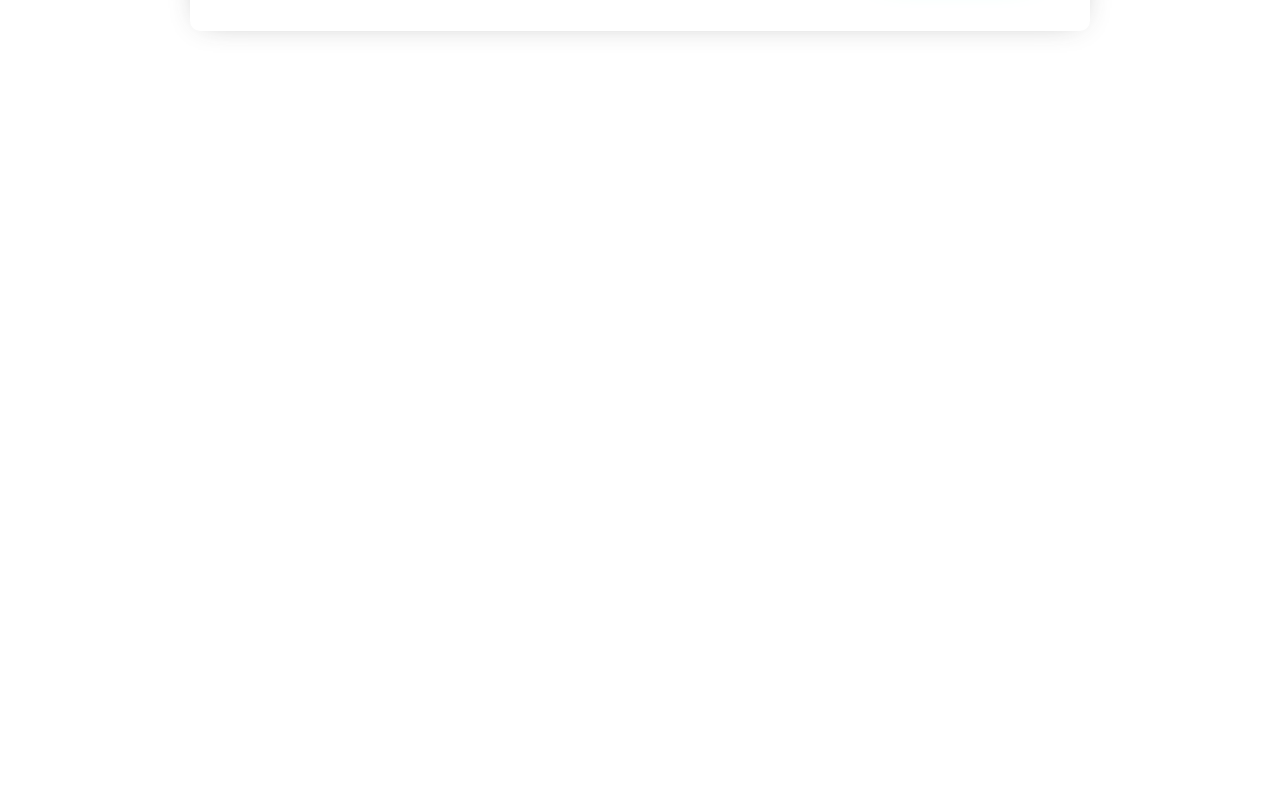
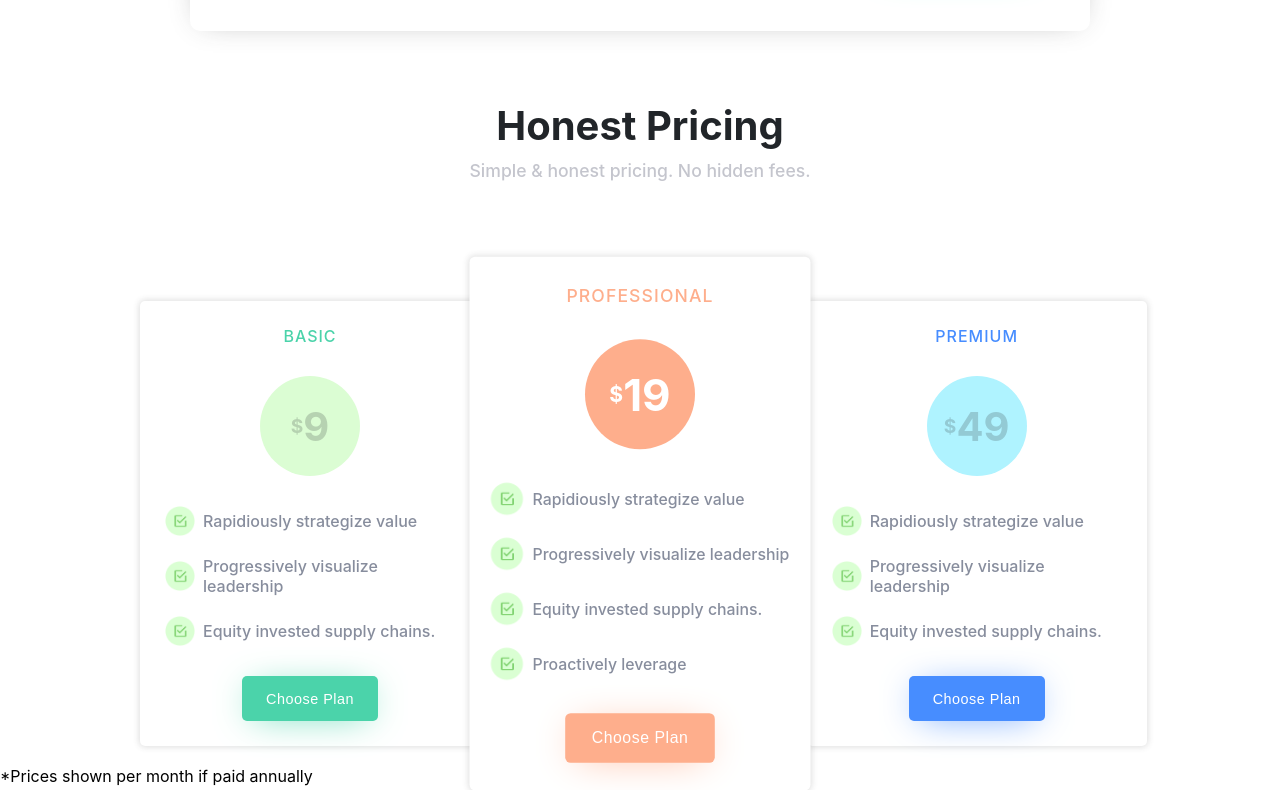
Before and after one commit to Kmonterohenriquez/insurance-app, a React (Create React App) app: page / in a window 1280 px wide. Shown: the part 4097-4887 px from the top of the page. Before the commit the page ends 4198 px from the top, so only its background shows below. Built offline with nearby package versions, Linux system fonts and the light colour scheme.

Commit message:
Pricing component is done

```diff
--- a/src/App.js
+++ b/src/App.js
@@ -7,6 +7,7 @@ import Plans from "./components/Plans/Plans";
 import Steps from "./components/Steps/Steps";
 import Quote from "./components/Quote/Quote";
 import Guarantee from "./components/Guarantee/Guarantee";
+import Pricing from "./components/Pricing/Pricing";
 
 function App() {
   return (
@@ -18,6 +19,7 @@ function App() {
       <Steps />
       <Quote />
       <Guarantee />
+      <Pricing />
     </div>
   );
 }
--- a/src/components/Pricing/Pricing.js
+++ b/src/components/Pricing/Pricing.js
@@ -1,61 +1,62 @@
 import React from "react";
 import "./Pricing.sass";
+import tick from '../../img/tick.png'
 const Pricing = () => {
   return (
     <div className="Pricing">
-      <h1>Honest Pricing</h1>
-      <p>Simple & honest pricing. No hidden fees.</p>
+      <h1 className="title">Honest Pricing</h1>
+      <p className="sub-title">Simple & honest pricing. No hidden fees.</p>
       <div className="Pricing-grid-container">
         <div className="box basic">
           <h1>Basic</h1>
           <div className="price-box">
-            <p>
+            <div className='circle'>
               <span>$</span> 9
-            </p>
+            </div>
             <div className="info">
-              <p>Rapidiously strategize value</p>
-              <p>Progressively visualize leadership</p>
-              <p>Equity invested supply chains.</p>
+              <p><img src={tick} alt="check mark"/> Rapidiously strategize value</p>
+              <p><img src={tick} alt="check mark"/> Progressively visualize leadership</p>
+              <p><img src={tick} alt="check mark"/> Equity invested supply chains.</p>
             </div>
           </div>
+          <button>Choose Plan</button>
         </div>
-        <button>Choose Plan</button>
 
         <div className="Pricing-grid-container">
           <div className="box professional">
             <h1>Professional</h1>
             <div className="price-box">
-              <p>
+              <div className="circle">
                 <span>$</span> 19
-              </p>
+              </div>
               <div className="info">
-                <p>Rapidiously strategize value</p>
-                <p>Progressively visualize leadership</p>
-                <p>Equity invested supply chains.</p>
-                <p>Proactively leverage</p>
+                <p><img src={tick} alt="check mark"/> Rapidiously strategize value</p>
+                <p><img src={tick} alt="check mark"/> Progressively visualize leadership</p>
+                <p><img src={tick} alt="check mark"/> Equity invested supply chains.</p>
+                <p><img src={tick} alt="check mark"/> Proactively leverage</p>
               </div>
             </div>
+            <button>Choose Plan</button>
           </div>
-          <button>Choose Plan</button>
         </div>
         <div className="Pricing-grid-container">
           <div className="box premium">
             <h1>Premium</h1>
             <div className="price-box">
-              <p>
+              <div className='circle'>
                 <span>$</span> 49
-              </p>
+              </div>
               <div className="info">
-                <p>Rapidiously strategize value</p>
-                <p>Progressively visualize leadership</p>
-                <p>Equity invested supply chains.</p>
+                <p><img src={tick} alt="check mark"/> Rapidiously strategize value</p>
+                <p><img src={tick} alt="check mark"/> Progressively visualize leadership</p>
+                <p><img src={tick} alt="check mark"/> Equity invested supply chains.</p>
               </div>
             </div>
+            <button>Choose Plan</button>
           </div>
-          <button>Choose Plan</button>
         </div>
       </div>
-      <p className='Pricing-note'>*Prices shown per month if paid annually</p>
+      <p className="Pricing-note">*Prices shown per month if paid annually</p>
     </div>
   );
 };
--- a/src/components/Pricing/Pricing.sass
+++ b/src/components/Pricing/Pricing.sass
@@ -0,0 +1,106 @@
+.Pricing
+    img
+        height: 30px
+        margin-right: 8px
+    .sub-title
+        margin-bottom: 100px
+    &-grid-container
+        display: grid
+        grid-template-columns: repeat(auto-fit, minmax(300px, 1fr))
+        max-width: 1000px
+        margin: 0 auto
+        align-items: center
+
+
+        .box
+            display: flex
+            flex-direction: column
+            align-items: center
+            box-shadow: 0px 0px 6px 1px #3838382a
+            width: 290px
+            border-radius: 5px
+
+
+            h1
+                text-transform: uppercase
+                font-size: 1rem
+                font-weight: 500
+                letter-spacing: 1px
+                text-align: center
+                margin-bottom: 30px
+            .price-box
+                display: flex
+                flex-direction: column
+                align-items: center
+                width: 100%
+                .circle
+                    height: 100px
+                    width: 100px
+                    display: flex
+                    justify-content: center
+                    align-items: center
+                    border-radius: 50%
+                    font-size: 2.5rem
+                    margin-bottom: 30px
+                    font-weight: bolder
+                    span
+                            font-size: 1.2rem
+                .info
+                    p
+                        color: #878D9D
+                        font-weight: 500
+                        margin-bottom: 20px
+                        display: flex
+                        align-items: center
+
+            button
+                margin-top: 10px
+                padding: 10px 20px
+                padding: .9rem 1.5rem
+                border-style: none
+                color: white
+                border-radius: 5px
+                font-size: .9rem
+                cursor: pointer
+                transition: background .4s
+                font-weight: 500
+                letter-spacing: .5px
+
+.basic
+    padding: 25px 25px 25px
+    h1
+        color: #4BD3AA
+    .circle
+        background: #DBFDD3
+        color: #B6D2B1
+    button
+        background: #4BD3AA
+        border-color: #4BD3AA
+        box-shadow: 0 4px 37px -11px #4BD3AA
+.professional
+    background: white
+    transform: scale(1.1)
+    padding: 25px 10px 25px
+    h1
+        color: #FEAE8C
+    .circle
+        background: #FEAE8C
+        color: white
+    .info
+        font-size: .9rem
+    button
+        background: #FEAE8C
+        border-color: #FEAE8C
+        box-shadow: 0 4px 37px -11px #FEAE8C
+
+.premium
+    padding: 25px 25px 25px
+    h1
+        color: #478DFF
+    .circle
+        background: #AFF3FF
+        color: #93CAD4
+    button
+        background: #478DFF
+        border-color: #478DFF
+        box-shadow: 0 4px 37px -11px #478DFF
```
